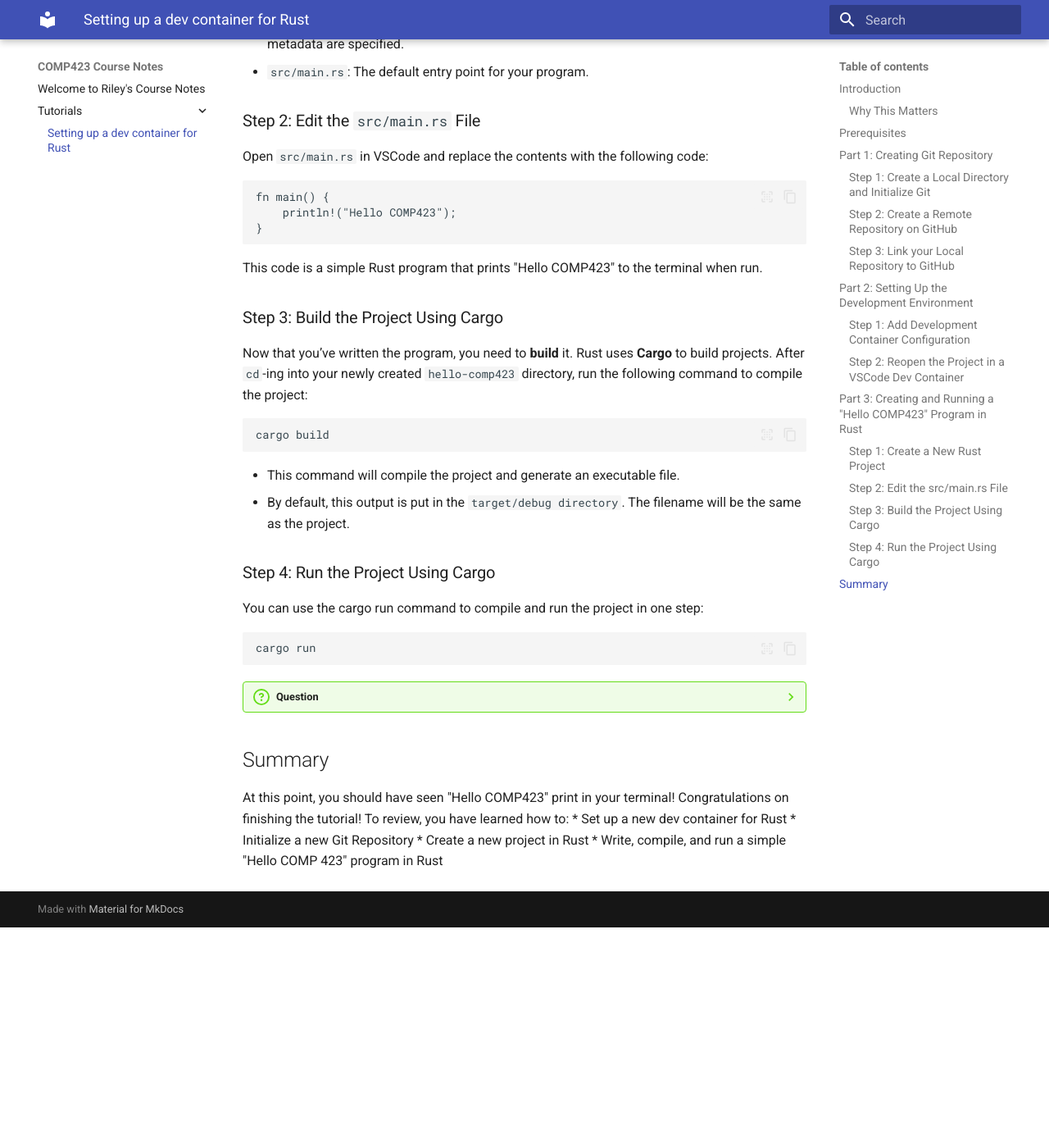
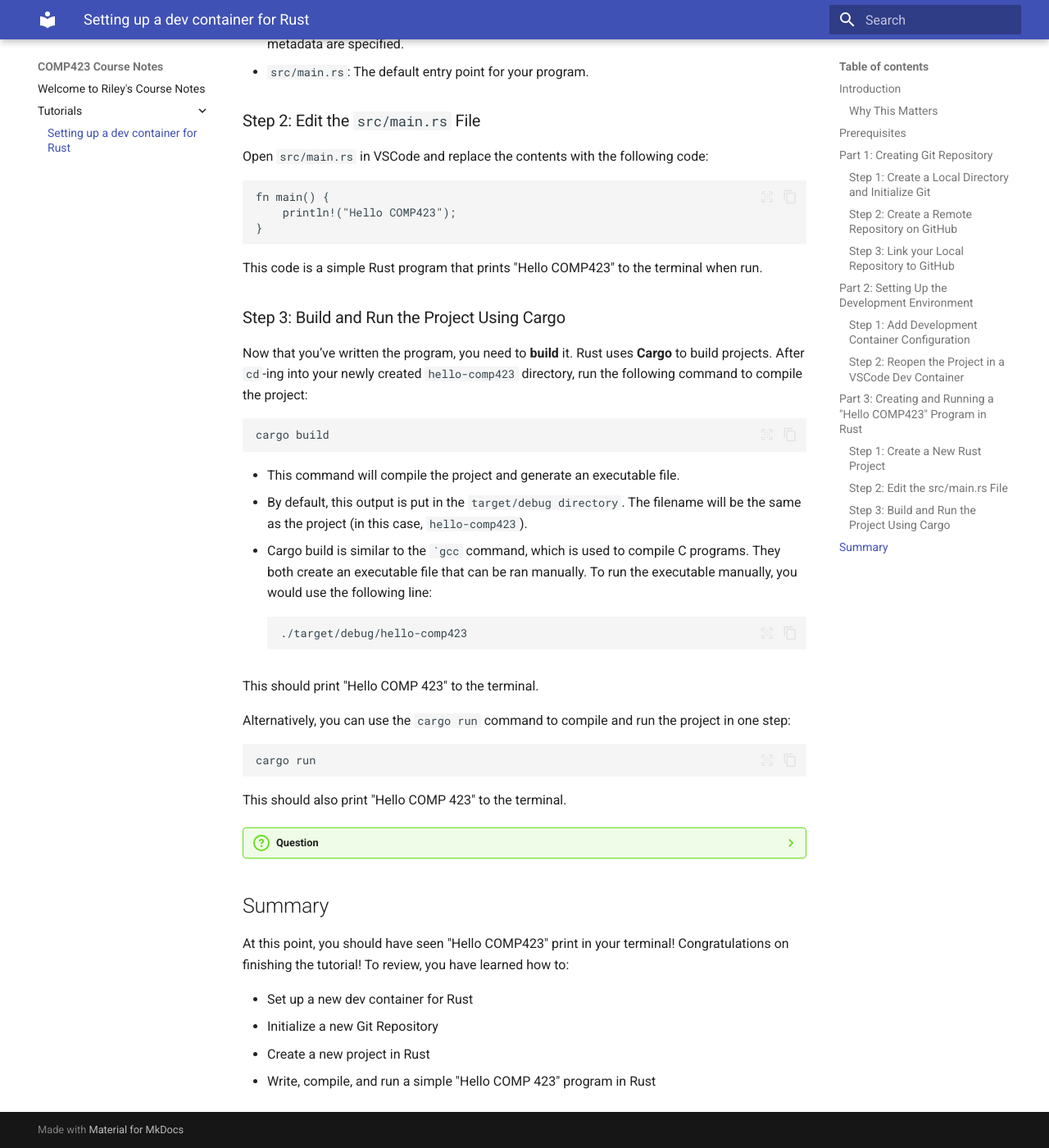
Before and after one commit to rileyac/comp423-course-notes, an MkDocs documentation site: the page built from docs/tutorials/rust-setup.md, in a window 1280 px wide and 1400 px high, scrolled down 4263 px. Shown: the whole window at 82% size. Built offline with MkDocs 1.6.1 and Material for MkDocs 9.7.7, drawn with Linux system fonts in a browser that asks for light colours; before the commit the page ends 5394 px from its top, so only the background shows below that; some of the changed text lies outside the part shown.

Commit message:
Added 211 reference

````diff
--- a/docs/tutorials/rust-setup.md
+++ b/docs/tutorials/rust-setup.md
@@ -149,7 +149,7 @@ fn main() {
 ```
 This code is a simple Rust program that prints "Hello COMP423" to the terminal when run.
 
-### Step 3: Build the Project Using Cargo
+### Step 3: Build and Run the Project Using Cargo
 
 Now that you’ve written the program, you need to **build** it. Rust uses **Cargo** to build projects. After ```cd```-ing into your newly created ```hello-comp423``` directory, run the following command to compile the project:
 ```
@@ -157,13 +157,21 @@ cargo build
 ```
 
 * This command will compile the project and generate an executable file.
-* By default, this output is put in the ```target/debug directory```. The filename will be the same as the project.
+* By default, this output is put in the ```target/debug directory```. The filename will be the same as the project (in this case, ```hello-comp423```).
+* Cargo build is similar to the ```gcc`` command, which is used to compile C programs. They both create an executable file that can be ran manually. To run the executable manually, you would use the following line:
+```
+./target/debug/hello-comp423
 
-### Step 4: Run the Project Using Cargo
-You can use the cargo run command to compile and run the project in one step:
+```
+
+This should print "Hello COMP 423" to the terminal.
+
+Alternatively, you can use the ```cargo run``` command to compile and run the project in one step:
 ```
 cargo run
 ```
+
+This should also print "Hello COMP 423" to the terminal.
 
 ??? question
     **What's the difference between ```cargo build``` and ```cargo run```?**
@@ -173,6 +181,7 @@ cargo run
 
 ## Summary
 At this point, you should have seen "Hello COMP423" print in your terminal! Congratulations on finishing the tutorial! To review, you have learned how to:
+
 * Set up a new dev container for Rust
 * Initialize a new Git Repository
 * Create a new project in Rust
````
Also changed, not shown: other parts of docs/tutorials/rust-setup.md (+1 -1 lines).
